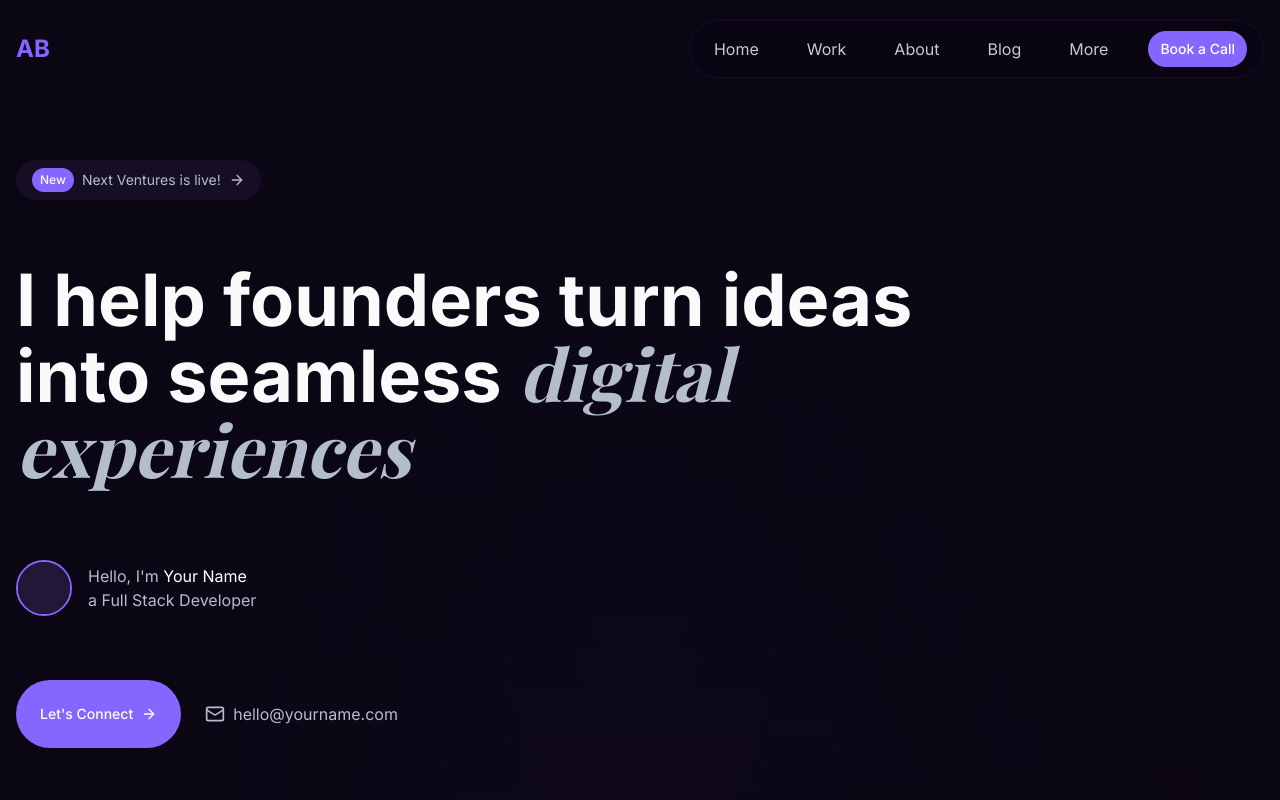
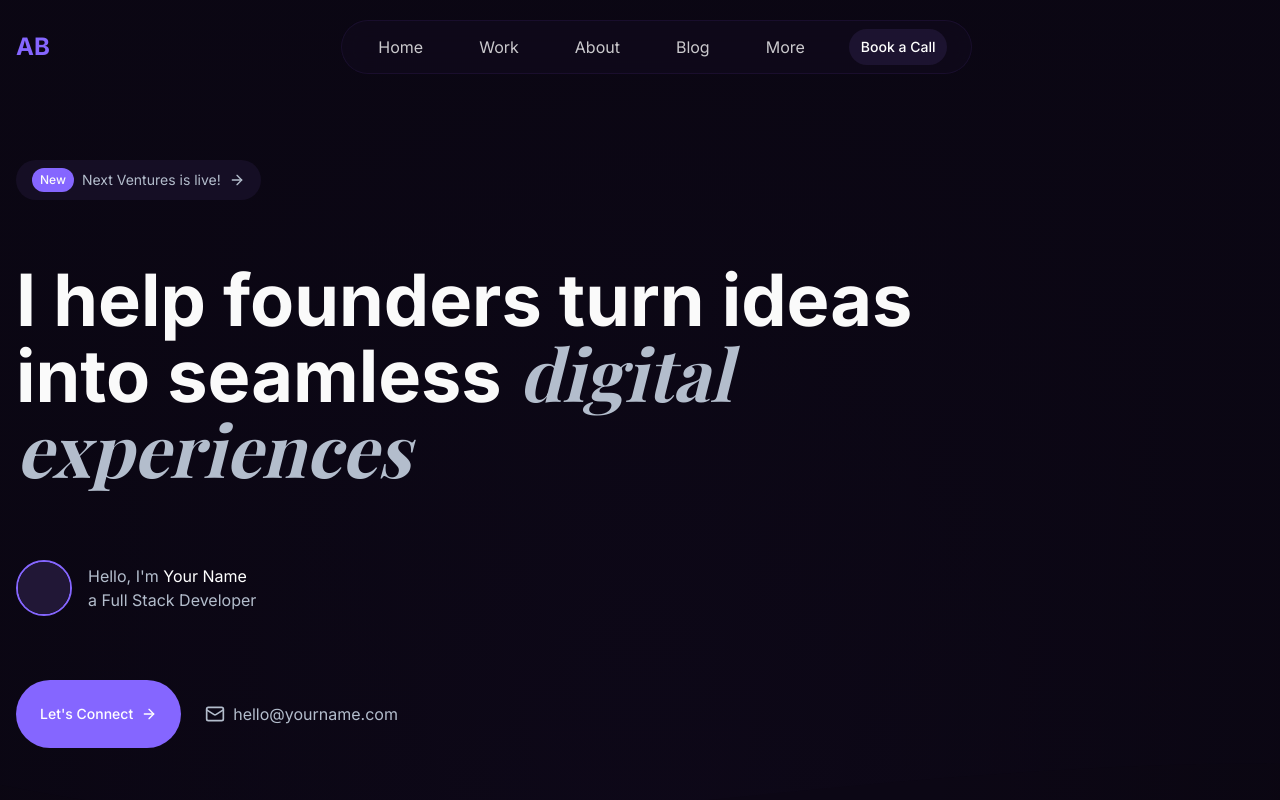
Before and after one commit to tusharkanta-behera/whimsical-portfolio-design, a React (Vite) app: page / in a window 1280 px wide. Shown: the top 800 px of the page. Built offline with nearby package versions, Linux system fonts and the light colour scheme; a web font is replaced by a local one.

Commit message:
Refactor: Implement navigation bar

```diff
--- a/src/components/Navbar.tsx
+++ b/src/components/Navbar.tsx
@@ -2,7 +2,7 @@
 import React, { useState, useEffect } from 'react';
 import { cn } from '@/lib/utils';
 import { Button } from './ui/button';
-import { ArrowRight } from 'lucide-react';
+import { NavigationMenu, NavigationMenuList, NavigationMenuItem, NavigationMenuLink } from './ui/navigation-menu';
 
 const Navbar = () => {
   const [scrolled, setScrolled] = useState(false);
@@ -34,35 +34,42 @@ const Navbar = () => {
     <header
       className={cn(
         'fixed top-0 w-full z-50 transition-all duration-300 py-4',
-        scrolled ? 'py-3' : 'py-5'
+        scrolled ? 'py-3 backdrop-blur-md bg-background/60' : 'py-5'
       )}
     >
       <div className="container mx-auto px-4 flex items-center justify-between">
+        {/* Logo */}
         <a href="#home" className="text-xl font-bold text-white">
           <span className="text-primary text-2xl">AB</span>
         </a>
 
-        {/* Desktop navigation */}
-        <div className="hidden lg:flex glass-nav rounded-full px-4 py-2">
-          <nav className="flex items-center space-x-8">
+        {/* Desktop Navigation - Centered */}
+        <div className="hidden lg:flex items-center justify-center flex-1">
+          <NavigationMenu>
+            <NavigationMenuList className="glass-nav rounded-full px-6 py-2 flex space-x-8">
               {navLinks.map((link) => (
-              <a
-                key={link.name}
+                <NavigationMenuItem key={link.name}>
+                  <NavigationMenuLink
+                    className="text-foreground/80 hover:text-primary transition-colors py-2 px-3"
                     href={link.href}
-                className="text-foreground/80 hover:text-primary transition-colors py-2 px-2"
                   >
                     {link.name}
-              </a>
+                  </NavigationMenuLink>
+                </NavigationMenuItem>
               ))}
-            <Button className="rounded-full" size="sm">
+              <NavigationMenuItem>
+                <Button className="rounded-full bg-secondary/80 hover:bg-secondary text-white" size="sm">
                   Book a Call
                 </Button>
-          </nav>
+              </NavigationMenuItem>
+            </NavigationMenuList>
+          </NavigationMenu>
         </div>
 
-        {/* Mobile menu button */}
+        {/* Mobile toggle icon */}
+        <div className="lg:hidden">
           <button
-          className="lg:hidden focus:outline-none"
+            className="focus:outline-none"
             onClick={() => setMenuOpen(!menuOpen)}
           >
             <svg
@@ -79,8 +86,9 @@ const Navbar = () => {
               )}
             </svg>
           </button>
+        </div>
 
-        {/* Mobile navigation */}
+        {/* Mobile Navigation */}
         {menuOpen && (
           <div className="lg:hidden absolute top-full left-0 right-0 glass-nav">
             <nav className="container mx-auto px-4 py-4 flex flex-col space-y-4">
@@ -94,7 +102,7 @@ const Navbar = () => {
                   {link.name}
                 </a>
               ))}
-              <Button className="w-full mt-4" size="sm">
+              <Button className="w-full mt-4 rounded-full" size="sm">
                 Book a Call
               </Button>
             </nav>
--- a/src/index.css
+++ b/src/index.css
@@ -83,7 +83,7 @@
   }
 
   .glass-nav {
-    @apply bg-background/30 backdrop-blur-md border border-border/40;
+    @apply bg-secondary/20 backdrop-blur-md border border-border/40;
   }
 
   .italic-text {
```
Lines whose indentation alone changed are shown as unchanged.
